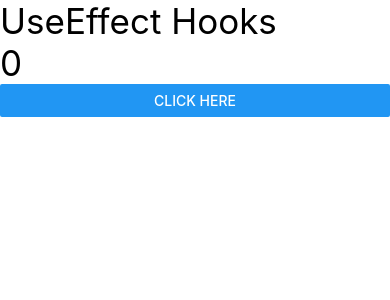
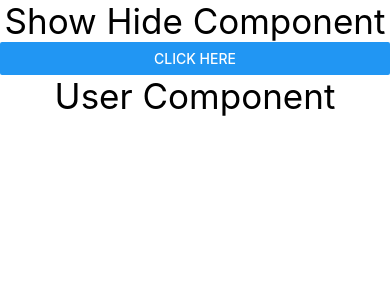
Before and after one commit to codewithankit047/LearnReactNativeAndriod, a React Native app: screen / in a window 390 px wide. Shown: the top 300 px of the page. Built offline with nearby package versions, Linux system fonts and the light colour scheme.

Commit message:
show hide

```diff
--- a/App.tsx
+++ b/App.tsx
@@ -9,6 +9,7 @@ import LoopFlatList from './component/LoopFlatList';
 import SectionListMain from './component/SectionListMain';
 import ClassComponentMain from './component/ClassComponent';
 import Hooks from './component/Hooks';
+import ShowHide from './component/showHide';
 
 const App = () => {
   const name = 'ankit';
@@ -41,7 +42,8 @@ const App = () => {
       {/* <LoopFlatList /> */}
       {/* <SectionListMain /> */}
       {/* <ClassComponentMain /> */}
-      <Hooks />
+      {/* <Hooks /> */}
+      <ShowHide />
     </>
   );
 };
--- /dev/null
+++ b/component/showHide.tsx
@@ -0,0 +1,33 @@
+import React, { useState } from 'react'
+import { Button, Text, View } from 'react-native'
+
+export default function ShowHide() {
+    const [show, setshow] = useState(true)
+    const OnToggle =()=>{
+        setshow(!show)
+    }
+  return (
+   <>
+   <View>
+
+    <Text style={{fontSize:35,textAlign:'center'}}>Show Hide Component</Text>
+    <Button onPress={()=>{OnToggle()}}  title='Click here'/>
+    {
+        show ?(<>
+        <User/>
+        </>) :(<>
+        <Text style={{fontSize:35,textAlign:'center',color:'red'}}>Hide Component</Text>
+        </>)
+    }
+   </View>
+   </>
+  )
+}
+
+const User=()=>{
+    return(
+        <View>
+            <Text style={{fontSize:35,textAlign:'center'}} >User Component</Text>
+        </View>
+    )
+}
```
Also changed, not shown: component/Hooks.tsx (line endings or trailing spaces).
